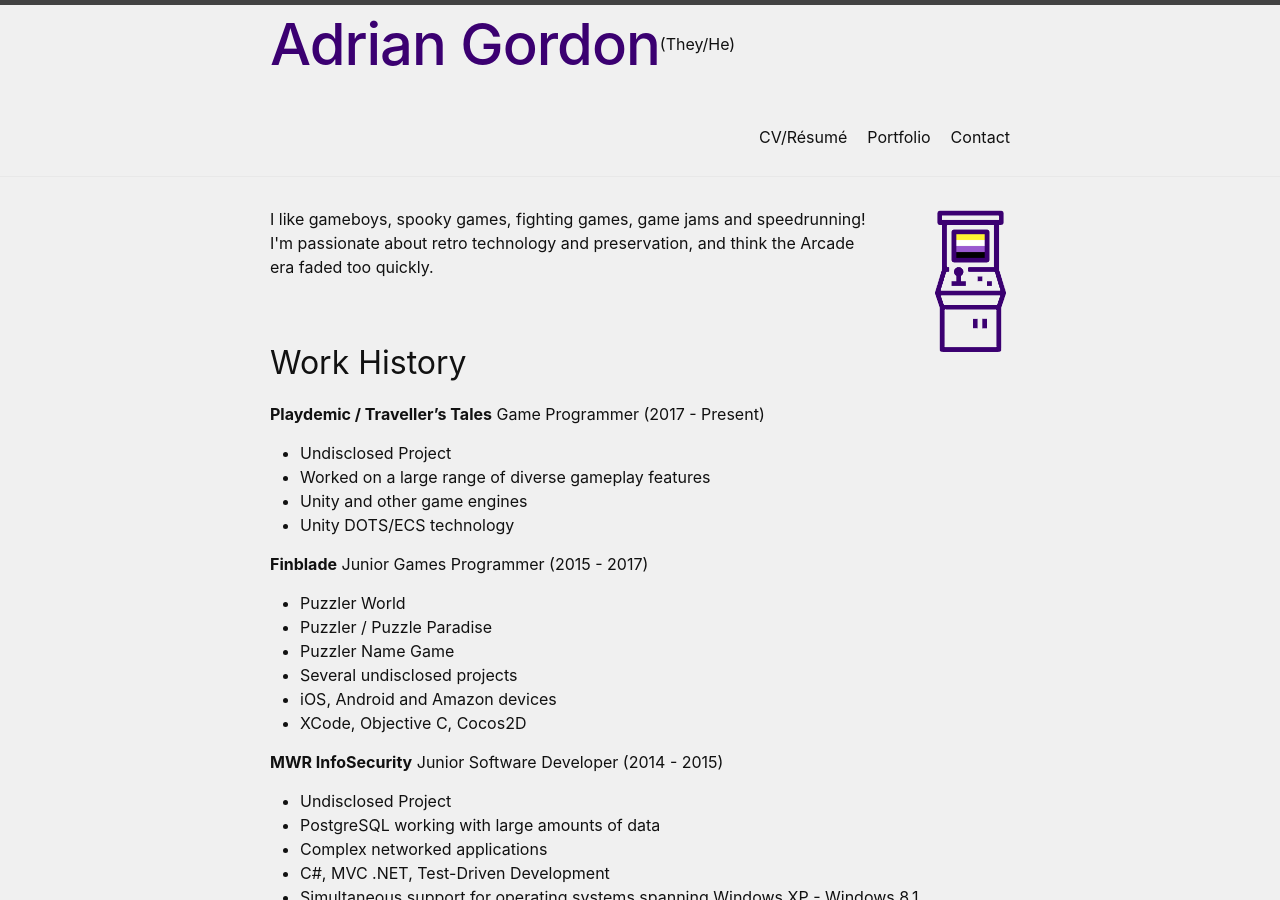
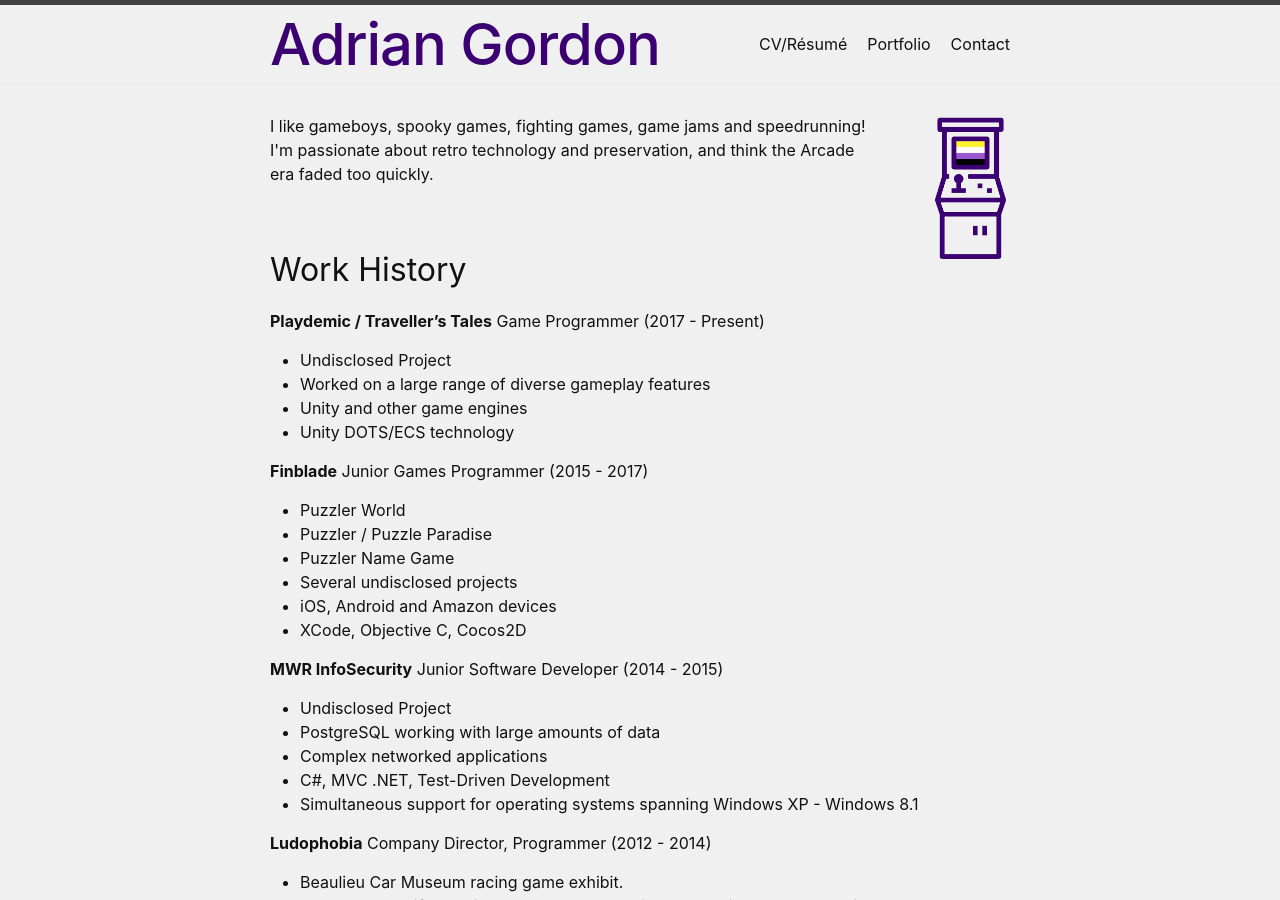
Before and after one commit to TheADrain/Portfolio, a Jekyll site: the page built from docs/index.markdown, in a window 1280 px wide and 900 px high. Built offline with Jekyll 4.4.1, drawn with Linux system fonts in a browser that asks for light colours.

Commit message:
Update header.html

```diff
--- a/docs/_includes/header.html
+++ b/docs/_includes/header.html
@@ -5,16 +5,8 @@
     {%- assign default_paths = site.pages | map: "path" -%}
     {%- assign page_paths = site.header_pages | default: default_paths -%}
     {%- assign titles_size = site.pages | map: 'title' | join: '' | size -%}
+        <a class="site-title" rel="author" href="{{ "/" | relative_url }}">{{ site.title | escape }}</a>
 
-
-    <div>
-      <div>
-        <a class="site-title" rel="author" href="{{ "/" | relative_url }}">{{ site.title | escape }}</a>
-      </div>
-      <div>
-        <p>(They/He)</p>
-      </div>
-    </div>
 
     {%- if titles_size > 0 -%}
       <nav class="site-nav">
```
